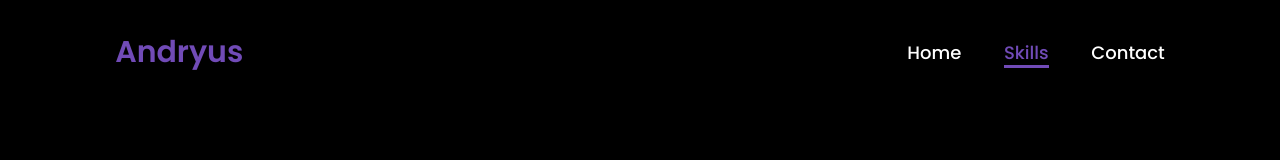
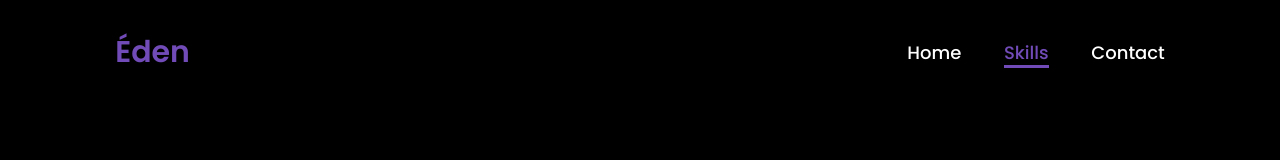
Before and after one commit to Eden-code01/Website, a plain HTML site: page skills.html in a window 1280 px wide. Shown: the top 160 px of the page. Drawn offline with Linux system fonts and the light colour scheme.

Commit message:
skills.html

```diff
--- a/skills.html
+++ b/skills.html
@@ -10,7 +10,7 @@
 </head>
 <body>
     <header>
-        <a href="index.html" class="logo">Andryus</a>
+        <a href="index.html" class="logo">Éden</a>
 
         <nav>
             <a href="index.html"> Home</a>
```
